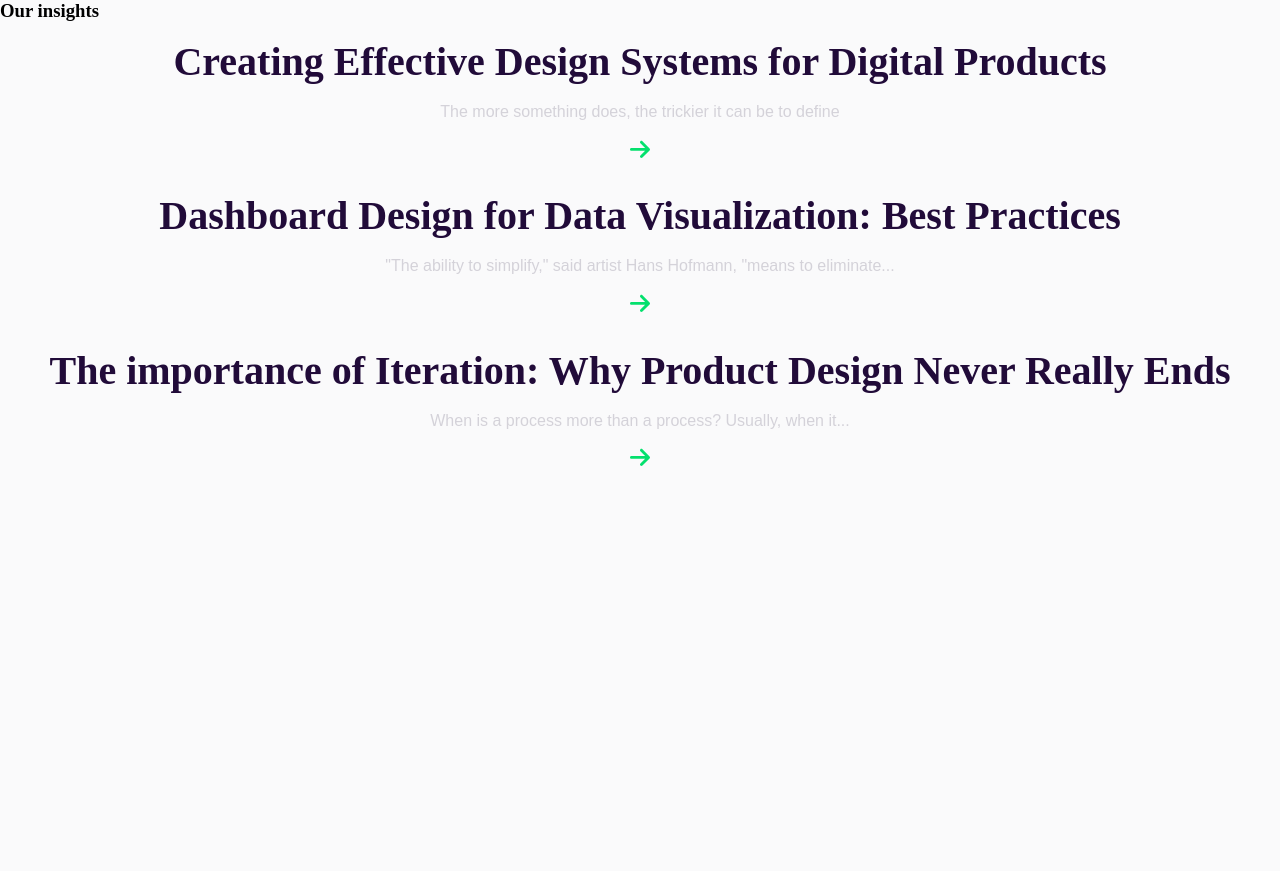
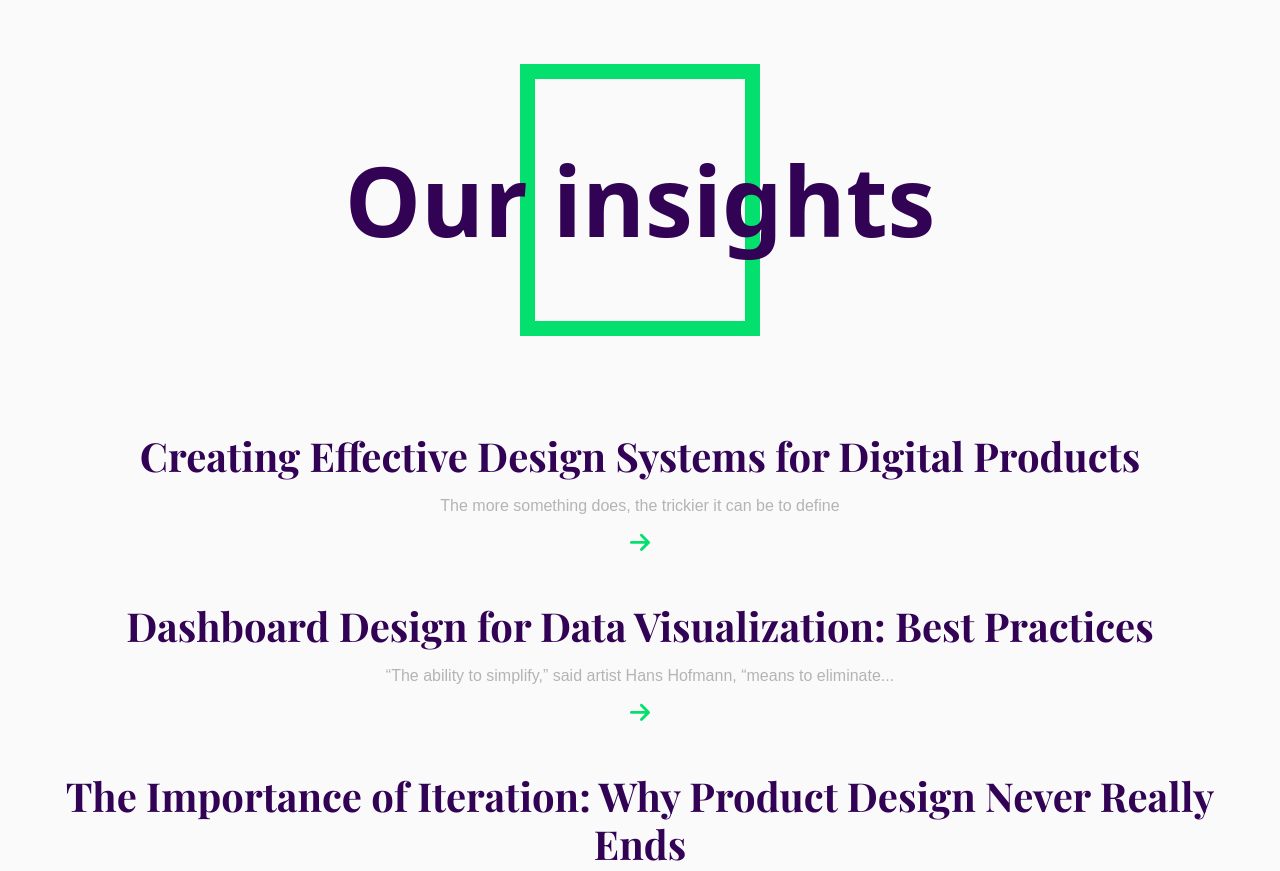
Before and after one commit to OrhanMA/Responsive, a website: page brief-2/index.html in a window 1280 px wide. Shown: the top 871 px of the page. Before the commit the page ends 800 px from the top, so only its background shows below. Drawn offline with nearby package versions, Linux system fonts and the light colour scheme; a web font is replaced by a local one.

Commit message:
insight section transition

```diff
--- a/brief-2/index.html
+++ b/brief-2/index.html
@@ -9,11 +9,13 @@
   </head>
   <body>
     <div class="insights">
-      <h3>Our insights</h3>
-      <div class="green-square"></div>
+      <div class="insights-title">
+        <h3>Our insights</h3>
+        <div class="green-square"></div>
+      </div>
 
       <div class="article">
-        <div class="test"></div>
+        <div class="background-div"></div>
         <h4>Creating Effective Design Systems for Digital Products</h4>
         <p>The more something does, the trickier it can be to define</p>
         <svg
@@ -28,11 +30,10 @@
         </svg>
       </div>
       <div class="article">
-        <div class="test"></div>
-
+        <div class="background-div"></div>
         <h4>Dashboard Design for Data Visualization: Best Practices</h4>
         <p>
-          "The ability to simplify," said artist Hans Hofmann, "means to
+          “The ability to simplify,” said artist Hans Hofmann, “means to
           eliminate...
         </p>
         <svg
@@ -47,10 +48,9 @@
         </svg>
       </div>
       <div class="article">
-        <div class="test"></div>
-
+        <div class="background-div"></div>
         <h4>
-          The importance of Iteration: Why Product Design Never Really Ends
+          The Importance of Iteration: Why Product Design Never Really Ends
         </h4>
         <p>When is a process more than a process? Usually, when it...</p>
         <svg
--- a/brief-2/styles/sass/index.scss
+++ b/brief-2/styles/sass/index.scss
@@ -1,3 +1,5 @@
+@import url("https://fonts.googleapis.com/css2?family=Playfair+Display:ital,wght@0,400..900;1,400..900&display=swap");
+
 /*
   1. Use a more-intuitive box-sizing model.
 */
@@ -20,7 +22,7 @@
 body {
   line-height: 1.2;
   -webkit-font-smoothing: antialiased;
-  // font-family: sans-serif;
+  font-family: "Playfair Display";
 }
 /*
   5. Improve media defaults
@@ -66,9 +68,9 @@ h6 {
   font-size: 16px;
 }
 
-$violet: #210b39;
+$violet: #320255;
 $green: #04e06d;
-$light-gray: #d4d2d9;
+$light-gray: #b4b4b5;
 $base-color: #fafafb;
 
 body {
@@ -80,12 +82,32 @@ p {
   font-weight: 300;
 }
 .insights {
-  h3 {
-    // pas de style pour le moment
-  }
+  .insights-title {
+    display: flex;
+    flex-direction: column;
+    align-items: center;
+    justify-content: center;
+    width: 100%;
+    height: 50vh;
+    h3 {
+      font-size: 6rem;
+      text-align: center;
+      color: $violet;
+      font-family: system-ui, -apple-system, BlinkMacSystemFont, "Segoe UI",
+        Roboto, Oxygen, Ubuntu, Cantarell, "Open Sans", "Helvetica Neue",
+        sans-serif;
+      // pas de style pour le moment
+    }
 
-  .green-square {
-    // pas de style pour l'instant
+    .green-square {
+      position: absolute;
+      background-color: $base-color;
+      border: solid 15px $green;
+      width: 15rem;
+      height: 17rem;
+      z-index: -10;
+      // pas de style pour l'instant
+    }
   }
   .article {
     display: flex;
@@ -96,11 +118,11 @@ p {
     padding: 1rem;
     position: relative;
     overflow: hidden;
-    // transition: background-color 0.5s ease;
 
     h4 {
       color: $violet;
       font-size: 2.5rem;
+      margin-top: 1rem;
     }
     p {
       color: $light-gray;
@@ -112,22 +134,26 @@ p {
       transition: transform 0.5s ease;
     }
 
-    .test {
-      background-color: $violet;
+    .background-div {
       width: 100%;
       height: 0%;
-      z-index: -10;
+      background-color: $violet;
       position: absolute;
-      transition: height 0.5s ease;
+      transform: translateY(100px);
+      z-index: -1;
+      transition: height 0.5s ease, transform 0.5s ease;
     }
   }
 
   .article:hover {
-    // background-color: $violet;
     cursor: pointer;
-    .test {
+
+    .background-div {
       height: 100%;
+      transform: translateY(0%);
+      transition: height 0.5s ease, transform 0.5s ease;
     }
+
     .arrow {
       transform: translateX(10px);
     }
```
Also changed, not shown: brief-2/styles/css/index.css, 1 other file.
